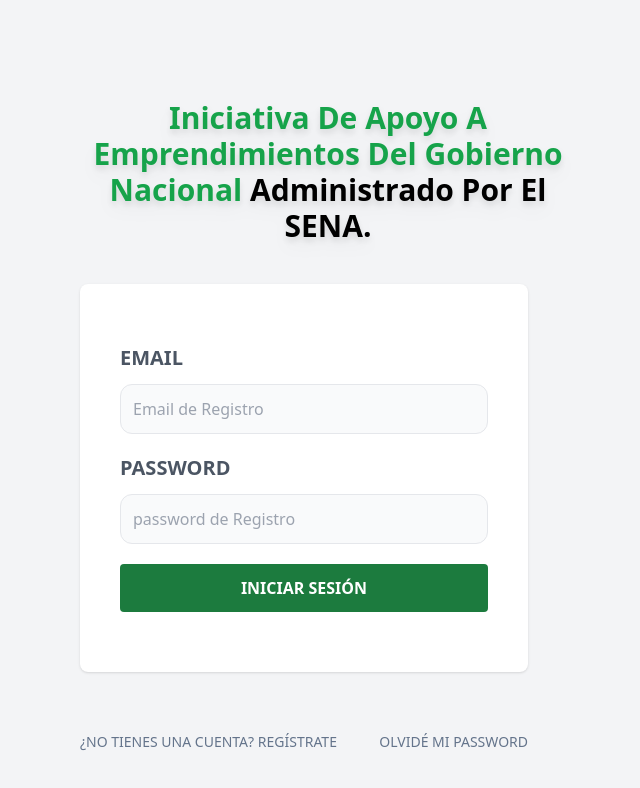
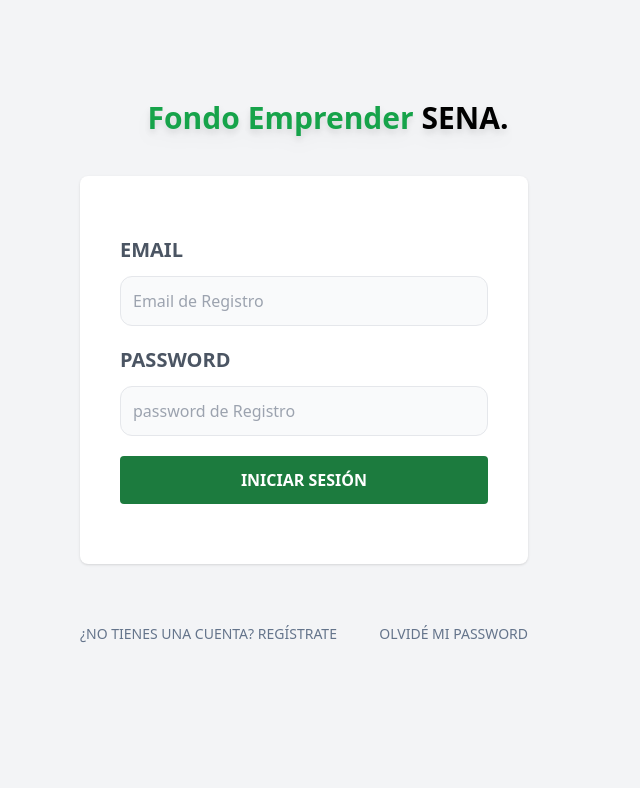
Before and after one commit to kevinENP777/mern-frontend-vercel, a React (Vite) app: page / in a window 1280 px wide. Shown: the top 788 px of the page, without its empty margins (312-952 px from the left). Built offline with nearby package versions, Linux system fonts and the light colour scheme.

Commit message:
correccion3

```diff
--- a/src/paginas/NuevoProyecto.jsx
+++ b/src/paginas/NuevoProyecto.jsx
@@ -5,7 +5,7 @@
     <>
       <h1 className="text-4xl font-black text-black text-center mb-6">Crear Nueva Idea de Negocio</h1>
 
-      <div className="mt-10 flex justify-center p-6 bg-[#006e3a] rounded-lg shadow-lg">
+      <div className="mt-10 flex justify-center p-6 bg-[#ffffff] rounded-lg shadow-lg">
         <div className="w-full max-w-2xl bg-white p-6 rounded-md shadow-md">
           <FormularioProyecto />
         </div>
--- a/src/paginas/login.jsx
+++ b/src/paginas/login.jsx
@@ -61,8 +61,8 @@
     >
 
             <h1 className="text-green-600 font-black text-3xl capitalize text-center drop-shadow-lg">
-                 Iniciativa de Apoyo a Emprendimientos del Gobierno Nacional{' '}
-                <span className="text-black">  Administrado por el SENA. </span>
+                 Fondo Emprender{' '}
+                <span className="text-black"> SENA. </span>
             </h1>
 
             {msg && <Alerta alerta={alerta} />}
```
